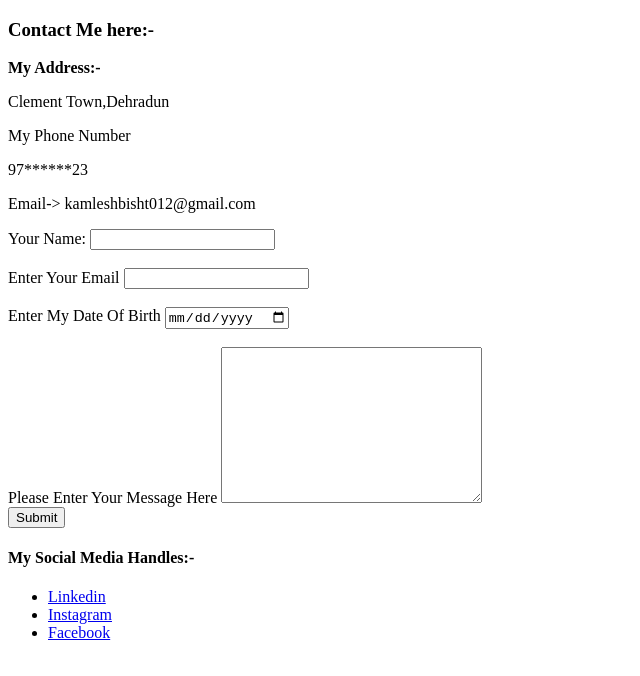
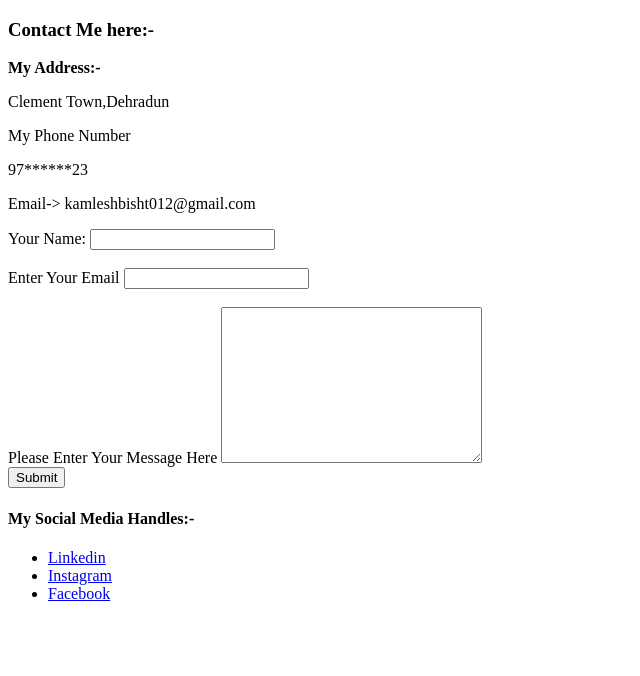
Before and after one commit to kamlesh012/CV, a plain HTML site: page Contact.html in a window 1280 px wide. Shown: the whole page, without its empty margins (0-640 px from the left). Drawn offline with Linux system fonts and the light colour scheme.

Commit message:
Update Contact.html

```diff
--- a/Contact.html
+++ b/Contact.html
@@ -23,10 +23,6 @@
         <input type="email" name="Your Email" id="">
         <br>
         <br>
-        <label for="">Enter My Date Of Birth</label>
-        <input type="date" name="My Date Of Birth" id="">
-        <br>
-        <br>
         <label for="">Please Enter Your Message Here</label>
         <textarea name="name" id="" cols="30" rows="10"></textarea>
         <br>
```
